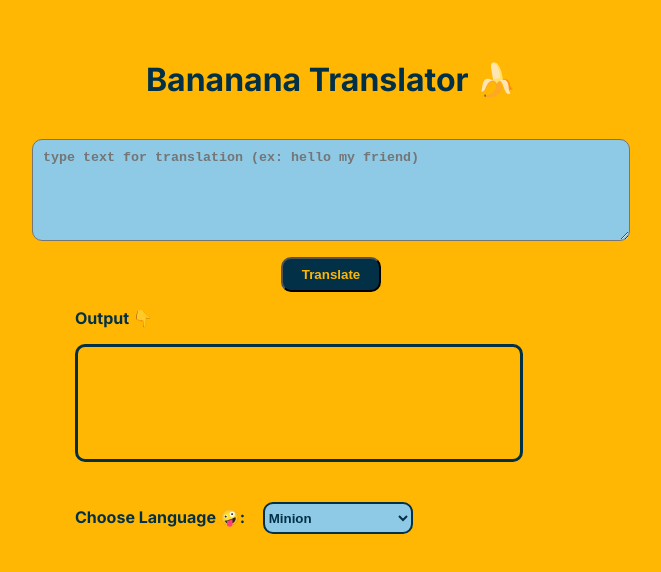
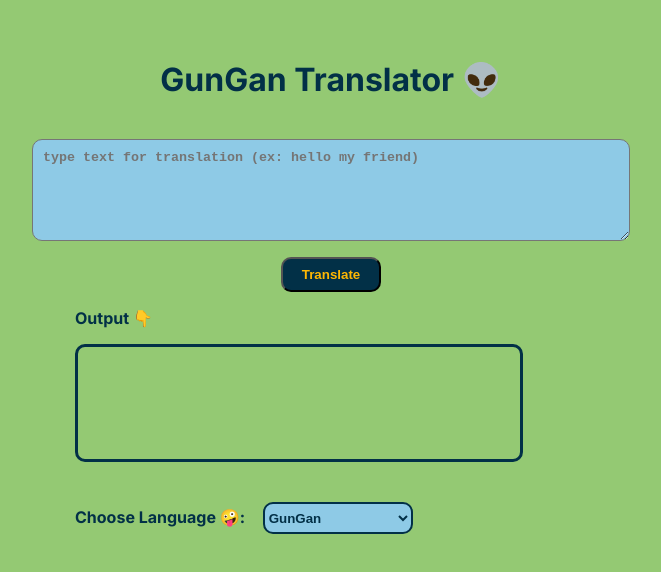
Before and after one commit to Shivani-1524/minion-translator, a plain HTML site: page index.html in a window 1280 px wide. Shown: the whole page, without its empty margins (317-978 px from the left). Drawn offline with Linux system fonts and the light colour scheme.

Commit message:
feat: replaced minion with gungan

```diff
--- a/app.js
+++ b/app.js
@@ -8,10 +8,10 @@ let heading = header.innerText;
 const database = {
     modes: [
         {
-            name: "minion",
-            heading: "Bananana Translator 🍌",
-            URLs: "https://api.funtranslations.com/translate/minion.json",
-            color: "#ffb703"
+            name: "gungan",
+            heading: "Gungan Translator 👽",
+            URLs: "https://api.funtranslations.com/translate/gungan.json",
+            color: "#94C973"
         },
         {
             name: "PigLatin",
@@ -28,8 +28,7 @@ const database = {
     ]
 }
 
-let y = 0;
-let URL = "https://api.funtranslations.com/translate/minion.json";
+let URL = "https://api.funtranslations.com/translate/gungan.json";
 
 function getTranslationURL(text) {
     return URL + "?" + "text=" + text;
@@ -44,7 +43,7 @@ function modeSelectHandler() {
     outputDiv.innerText = "";
     database.modes.map((item, i) => {
         if (modeSelect.value === item.name) {
-            var res = heading.replace("Bananana Translator 🍌", item.heading);
+            var res = heading.replace("Gungan Translator 👽", item.heading);
             document.getElementById("header").innerHTML = res;
             URL = item.URLs;
             document.body.style.background = item.color;
--- a/index.html
+++ b/index.html
@@ -31,7 +31,7 @@
 <body>
 
     <div class="container">
-        <h1 id="header">Bananana Translator 🍌</h1>
+        <h1 id="header">GunGan Translator 👽</h1>
         <div class="user-input">
             <textarea id="txtinput" placeholder="type text for translation (ex: hello my friend)"></textarea>
             <button id="btnTranslate">Translate</button>
@@ -46,7 +46,7 @@
             Choose Language 🤪:
             <span></span>
             <select name="mods" id="mode">
-                <option value="minion">Minion</option>
+                <option value="gungan">GunGan</option>
                 <option value="PigLatin">Pig Latin</option>
                 <option value="mandalorian">Mandalorian</option>
             </select>
--- a/style.css
+++ b/style.css
@@ -1,7 +1,7 @@
 body {
   width: 100vw;
   height: 100vh;
-  background-color: #ffb703;
+  background-color: #94c973;
   overflow: hidden;
   font-family: "Inter", sans-serif;
 }
```
